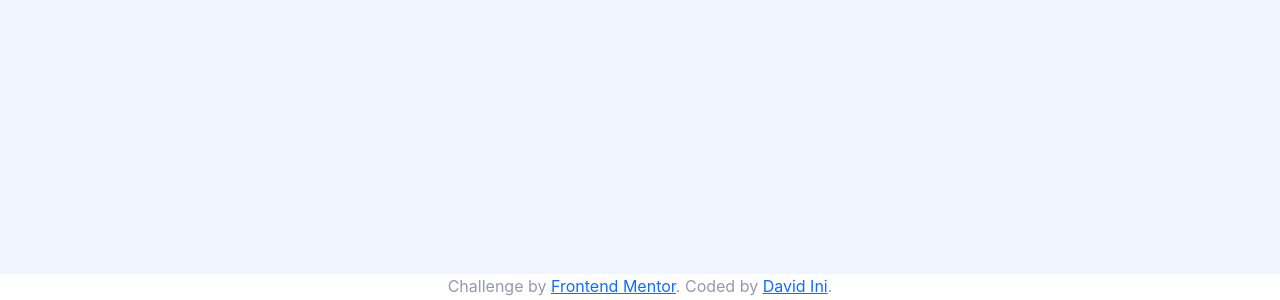
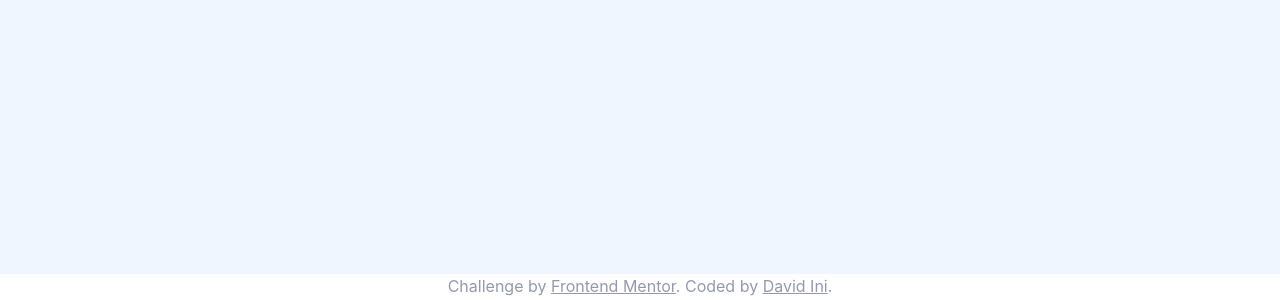
Before and after one commit to inioluwabello/multi-step-form, a Next.js app: page / in a window 1280 px wide. Shown: the part 526-826 px from the top of the page. Built offline with nearby package versions, Linux system fonts and the light colour scheme.

Commit message:
active states added

```diff
--- a/components/Previewcomponent.js
+++ b/components/Previewcomponent.js
@@ -34,7 +34,7 @@ const PreviewComponent = ({ userInfo, plans, addOns, setPage }) => {
               {userInfo.plan} (
               {userInfo.billingPeriod === "mo" ? "Monthly" : "Yearly"})
               <div className="fontFaceUbuntuRegular cool-grey">
-                <a className="link-text" onClick={() => setPage(2)}>
+                <a className="link-text link-hover" onClick={() => setPage(2)}>
                   Change
                 </a>
               </div>
--- a/components/layout.js
+++ b/components/layout.js
@@ -5,13 +5,16 @@ const Layout = ({ children }) => {
       <div className="text-center cool-grey">
           Challenge by{" "}
           <a
+            className="cool-grey link-hover"
             target="_blank"
             href="https://www.frontendmentor.io/challenges/newsletter-signup-form-with-success-message-3FC1AZbNrv"
           >
             Frontend Mentor
           </a>
           . Coded by{" "}
-          <a target="_blank" href="https://github.com/inioluwabello">
+          <a
+            className="cool-grey link-hover"
+            target="_blank" href="https://github.com/inioluwabello">
             David Ini
           </a>
           .
--- a/components/mobile/MobileView.js
+++ b/components/mobile/MobileView.js
@@ -125,7 +125,7 @@ const MobileView = ({
               </button>
             )}
           </div>
-          {page < 5 && (
+          {page < 4 && (
             <div>
               <button
                 className="pry btn-hover marine-blue-bg white"
@@ -135,7 +135,7 @@ const MobileView = ({
               </button>
             </div>
           )}
-          {page === 5 && (
+          {page === 4 && (
             <div>
               <button
                 className="pry btn-hover purplish-blue-bg white"
--- a/pages/index.js
+++ b/pages/index.js
@@ -28,7 +28,7 @@ const Index = () => {
 
   const [userInfo, setUserInfo] = useState({billingPeriod: "mo", plan: "Arcade", addOns: [1]});
   const [formError, setFormError] = useState({});
-  const [page, setPage] = useState(1);
+  const [page, setPage] = useState(2);
 
   const plans = [
     {
--- a/styles/global.css
+++ b/styles/global.css
@@ -243,6 +243,9 @@ input.form-error {
   border: 1px solid hsl(243, 100%, 62%);
   background: hsl(231, 100%, 99%);
 }
+.tab:hover {
+  border: 1px solid hsl(243, 100%, 62%);
+}
 
 .tab-icon {
   margin-right: 1em;
@@ -266,6 +269,12 @@ button.purplish-blue-bg{
 }
 .btn-hover:hover {
   opacity: .7;
+}
+.link-text {
+  cursor: pointer;
+}
+.link-hover:hover {
+  color: hsl(243, 100%, 62%);
 }
 .form-content > div {
   border-radius: 5px;
```
